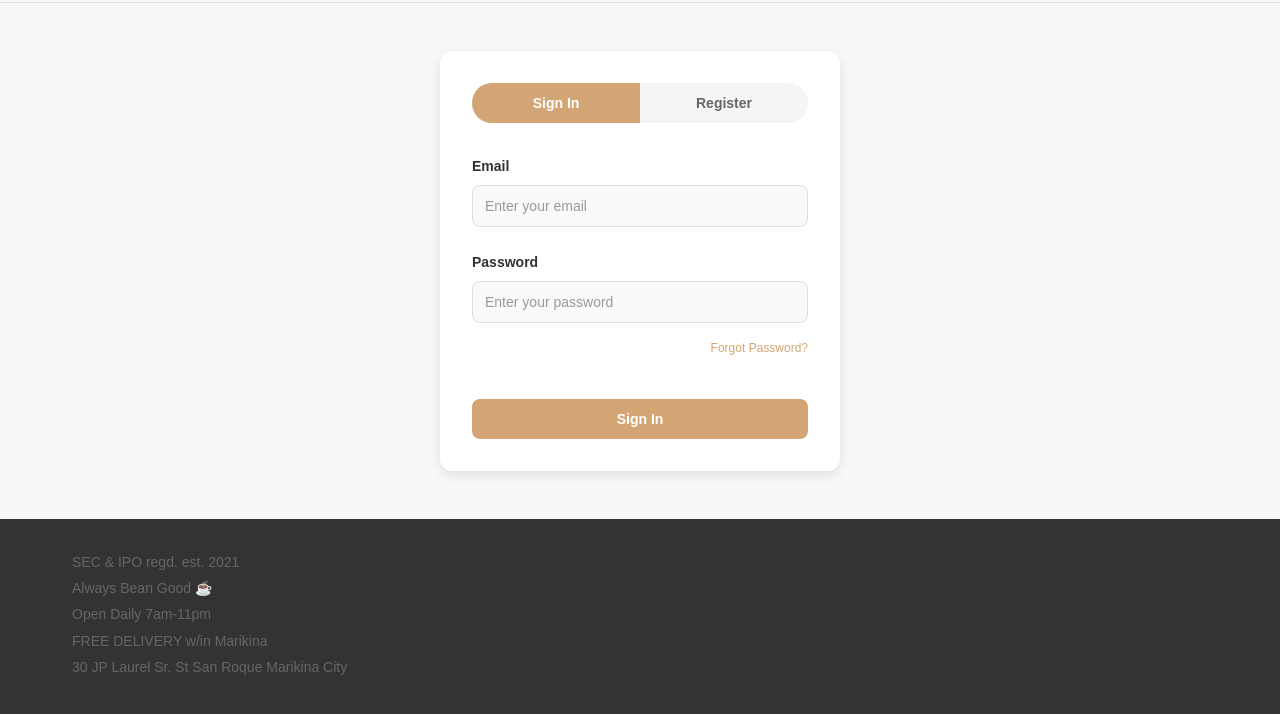
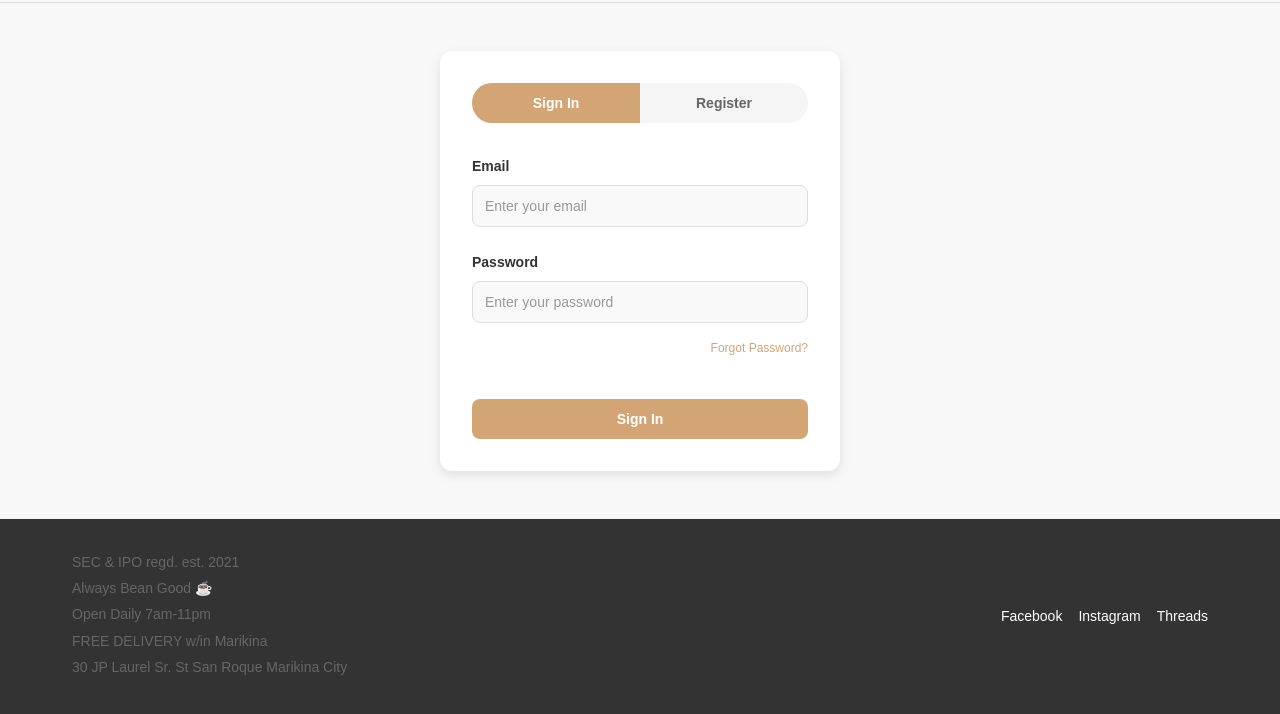
Before and after one commit to cannotCSharp4Real/mc-ph, a website: page frontend/auth.html in a window 1280 px wide. Shown: the part 114-828 px from the top of the page. Drawn offline with Linux system fonts and the light colour scheme.

Commit message:
fix: Adjust social links styling for improved layout and visibility

```diff
--- a/frontend/css/auth.css
+++ b/frontend/css/auth.css
@@ -241,15 +241,13 @@ body {
 
 .social-links {
     display: flex;
-    gap: 1.5rem;
-    align-items: center;
+    gap: 1rem;
 }
 
 .social-link {
-    color: #333;
+    color: white;
     text-decoration: none;
     font-size: 14px;
-    font-weight: 500;
     transition: color 0.3s ease;
 }
 
```
